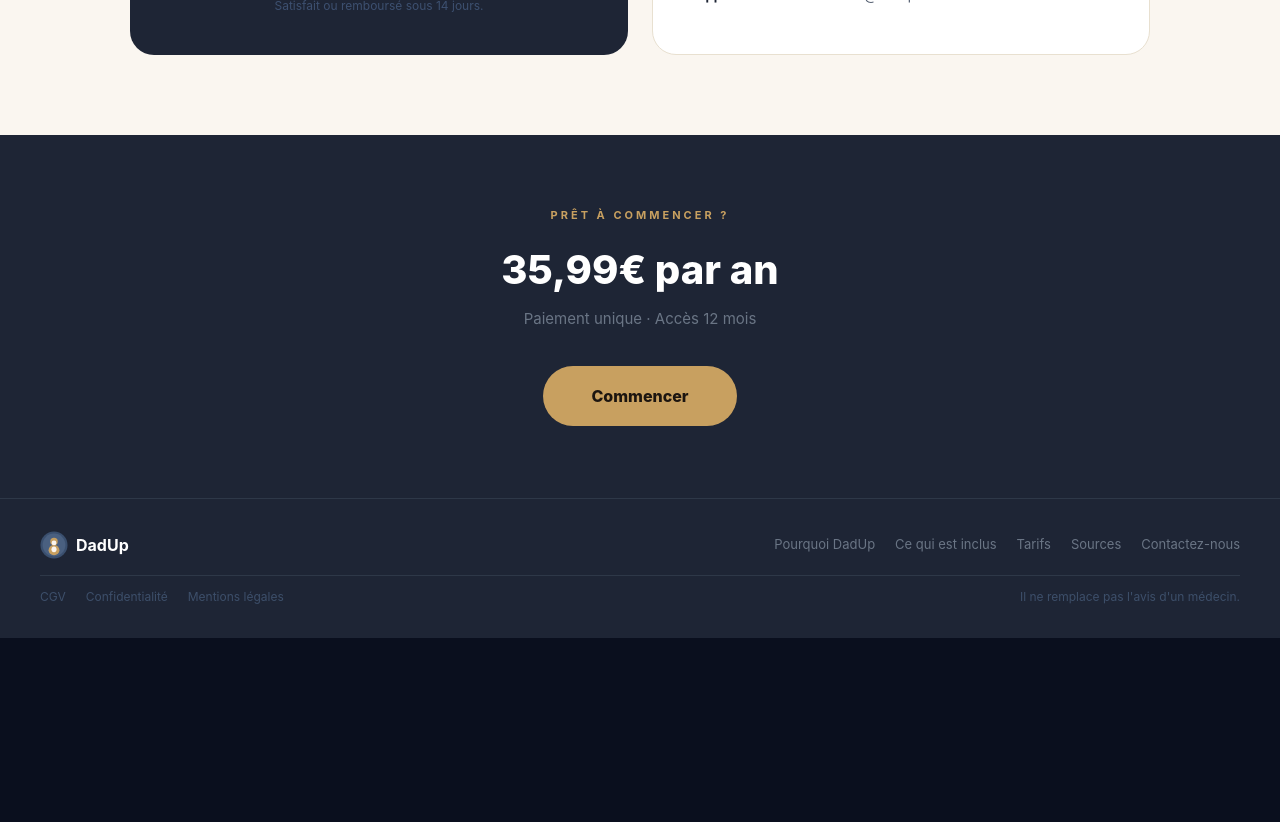
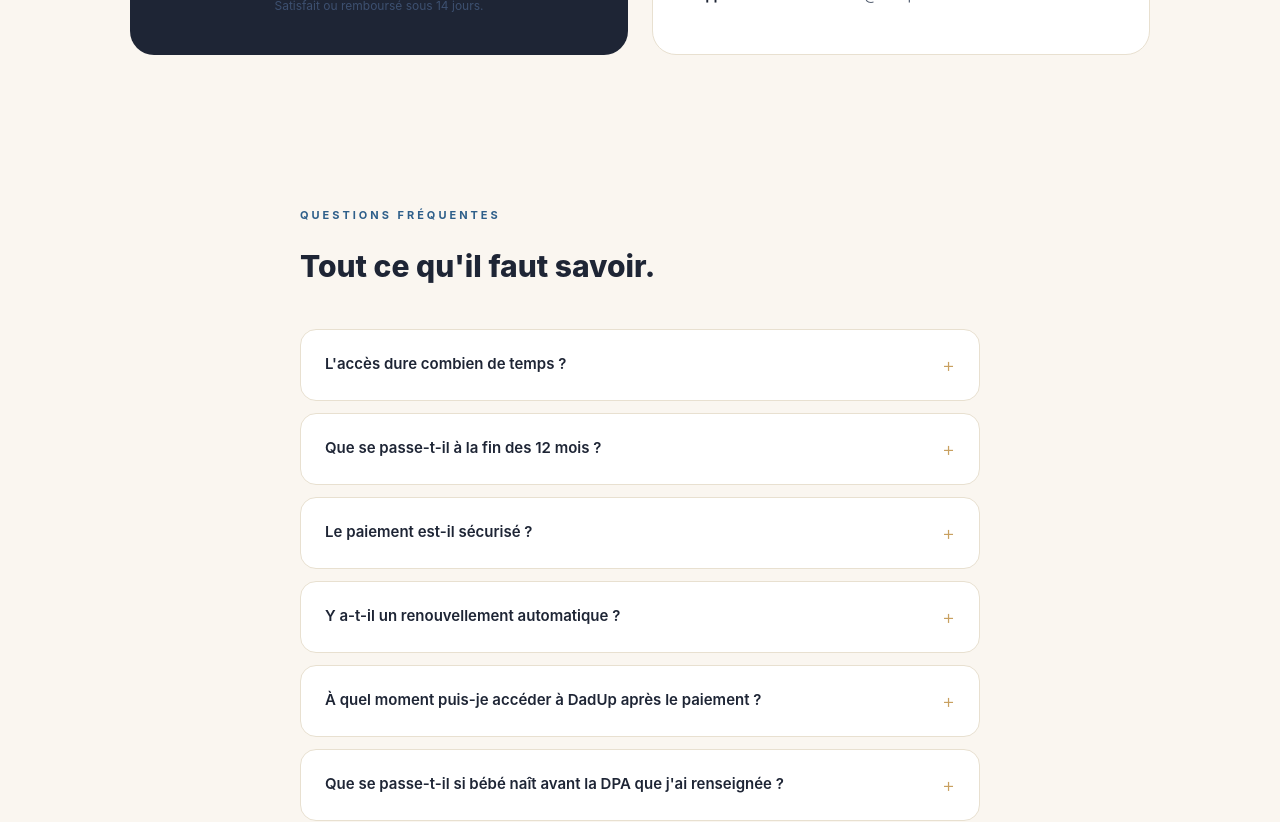
Before and after one commit to Julproject/dadup, a Next.js app: page /tarifs in a window 1280 px wide. Shown: the part 940-1762 px from the top of the page. Before the commit the page ends 1578 px from the top, so only its background shows below. Built offline with nearby package versions, Linux system fonts and the light colour scheme.

Commit message:
Update page.tsx

```diff
--- a/app/tarifs/page.tsx
+++ b/app/tarifs/page.tsx
@@ -1,5 +1,5 @@
 'use client';
-import { useState } from 'react';
+import React, { useState } from 'react';
 import CheckoutModal from '@/app/components/CheckoutModal';
 
 const C = {
@@ -16,6 +16,27 @@ const FEATURES = [
   "Mode post-partum",
   "Première année bébé, mois par mois",
 ];
+
+
+function FaqItem({ question, reponse }: { question: string; reponse: string }) {
+  const [open, setOpen] = React.useState(false);
+  return (
+    <div style={{ background: '#ffffff', borderRadius: '16px', border: '1px solid #e8e0d0', overflow: 'hidden' }}>
+      <button
+        onClick={() => setOpen(!open)}
+        style={{ width: '100%', display: 'flex', justifyContent: 'space-between', alignItems: 'center', padding: '20px 24px', background: 'none', border: 'none', cursor: 'pointer', textAlign: 'left' as const }}
+      >
+        <span style={{ color: '#1e2535', fontSize: '15px', fontWeight: 600, lineHeight: 1.5 }}>{question}</span>
+        <span style={{ color: '#c8a060', fontSize: '20px', flexShrink: 0, marginLeft: '16px', fontWeight: 300 }}>{open ? '−' : '+'}</span>
+      </button>
+      {open && (
+        <div style={{ padding: '0 24px 20px' }}>
+          <p style={{ color: '#4a5568', fontSize: '14px', lineHeight: 1.75, margin: 0 }}>{reponse}</p>
+        </div>
+      )}
+    </div>
+  );
+}
 
 export default function TarifsPage() {
   const [menuOpen, setMenuOpen] = useState(false);
@@ -149,6 +170,51 @@ export default function TarifsPage() {
         </div>
       </div>
 
+
+      {/* FAQ */}
+      <section style={{ maxWidth: '760px', margin: '0 auto', padding: '72px 40px 80px' }}>
+        <p style={{ color: C.blue, fontSize: '11px', fontWeight: 700, letterSpacing: '3px', textTransform: 'uppercase' as const, margin: '0 0 20px' }}>Questions fréquentes</p>
+        <h2 style={{ color: C.dark, fontSize: '30px', fontWeight: 800, margin: '0 0 40px' }}>Tout ce qu&apos;il faut savoir.</h2>
+        <div style={{ display: 'flex', flexDirection: 'column', gap: '12px' }}>
+          {[
+            {
+              q: "L'accès dure combien de temps ?",
+              r: "12 mois à compter de la date de paiement. Vous avez accès à tout le contenu pendant cette période, sans restriction."
+            },
+            {
+              q: "Que se passe-t-il à la fin des 12 mois ?",
+              r: "L'accès s'arrête simplement. Aucun prélèvement automatique, aucune reconduction tacite. Vous ne devez rien faire."
+            },
+            {
+              q: "Le paiement est-il sécurisé ?",
+              r: "Oui. Le paiement est géré par Stripe, référence mondiale de la sécurité des paiements en ligne. Nous ne stockons aucune donnée bancaire."
+            },
+            {
+              q: "Y a-t-il un renouvellement automatique ?",
+              r: "Non. DadUp est un paiement unique. Vous payez une fois, vous accédez pendant 12 mois. Pas de surprise."
+            },
+            {
+              q: "À quel moment puis-je accéder à DadUp après le paiement ?",
+              r: "Immédiatement. Vous recevez un email avec un lien pour créer votre mot de passe. L'accès est ouvert dès que votre mot de passe est créé."
+            },
+            {
+              q: "Que se passe-t-il si bébé naît avant la DPA que j'ai renseignée ?",
+              r: "Le contenu s'adapte à votre situation réelle. Vous pouvez modifier votre DPA dans les paramètres de votre compte à tout moment."
+            },
+            {
+              q: "Comment fonctionne la garantie 14 jours ?",
+              r: "Si DadUp ne vous convient pas, écrivez-nous à hello@dadup.fr dans les 14 jours suivant votre achat. Nous vous remboursons intégralement, sans condition et sans question."
+            },
+            {
+              q: "Ma partenaire peut-elle accéder à mon compte ?",
+              r: "DadUp est conçu pour le père. Le compte est personnel. Un accès partagé n'est pas prévu à ce stade."
+            },
+          ].map((item, i) => (
+            <FaqItem key={i} question={item.q} reponse={item.r} />
+          ))}
+        </div>
+      </section>
+
       {/* CTA BAS */}
       <section style={{ background: C.dark, padding: '72px 40px', textAlign: 'center' as const }}>
         <p style={{ color: C.gold, fontSize: '11px', fontWeight: 700, letterSpacing: '3px', textTransform: 'uppercase' as const, margin: '0 0 16px' }}>Prêt à commencer ?</p>
```
